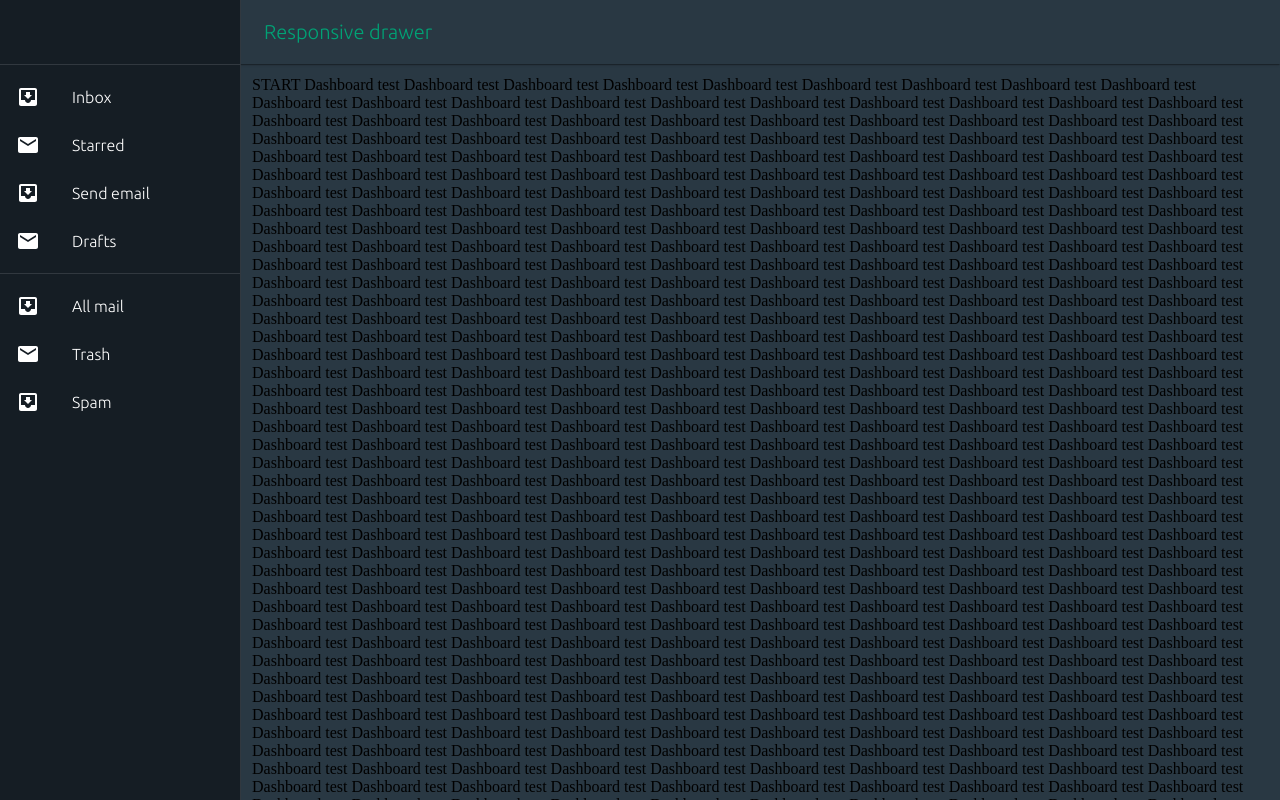
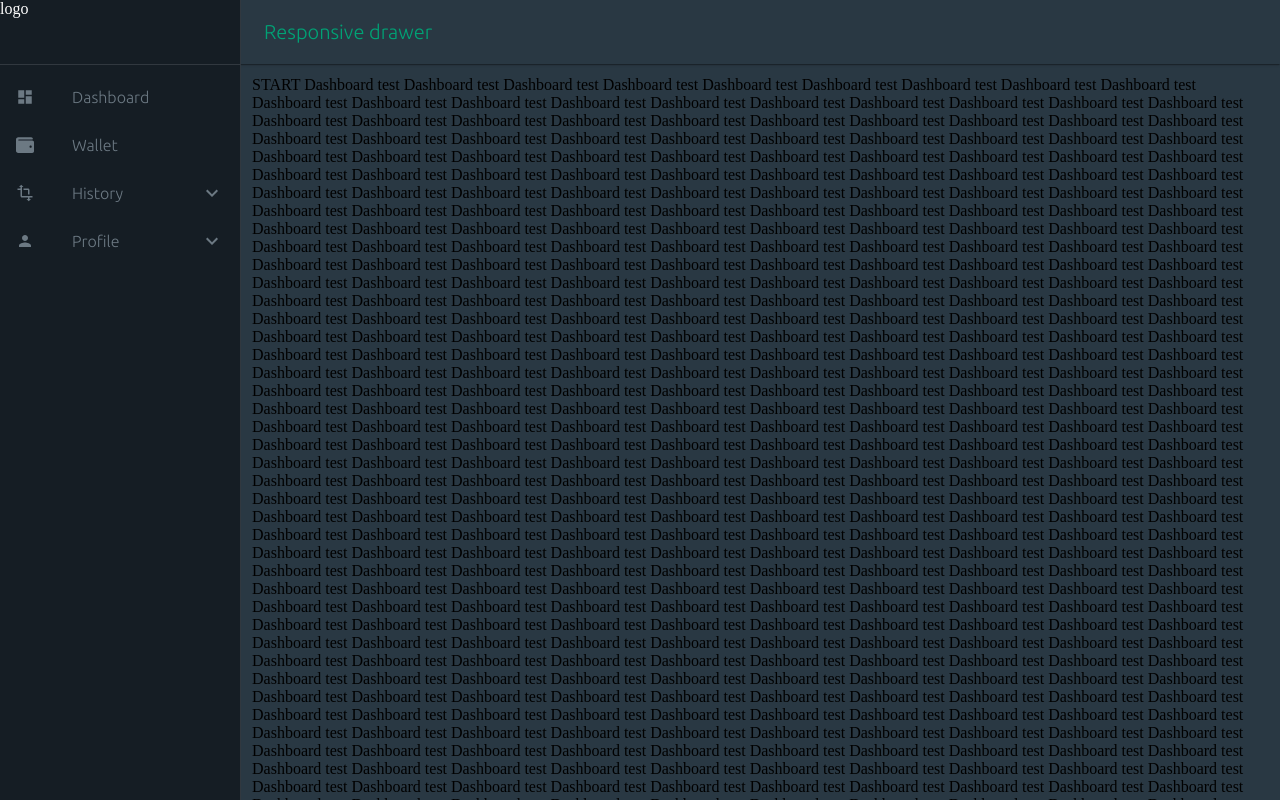
Before and after one commit to Mrsh1213/exchangeclient, a React (Create React App) app: page /dashboard in a window 1280 px wide. Built offline with nearby package versions, Linux system fonts and the light colour scheme; what jss-rtl would draw is missing.

Commit message:
design menuDrawer and router map recursive

```diff
--- a/package.json
+++ b/package.json
@@ -19,7 +19,8 @@
     "redux": "^4.0.5",
     "redux-saga": "^1.1.3",
     "lodash": "latest",
-    "query-string": "latest"
+    "query-string": "latest",
+    "clsx": "latest"
   },
   "devDependencies": {
     "react-scripts": "^4.0.1"
--- a/src/assets/css/app.css
+++ b/src/assets/css/app.css
@@ -66,16 +66,18 @@
     margin: 0;
 }
 
-*::-webkit-scrollbar {
-    width: 8px;
-    height: 8px;
-    background-color: #00a275;
+::-webkit-scrollbar {
+    width: 10px;
 }
 
-@media screen and (max-width: 960px) {
-    *::-webkit-scrollbar {
-        width: 8px;
-        height: 4px;
-        background-color: #00a275;
-    }
+/* Track */
+::-webkit-scrollbar-track {
+    box-shadow: inset 0 0 5px #26313a;
+    border-radius: 2px;
 }
+
+/* Handle */
+::-webkit-scrollbar-thumb {
+    background: #00a275;
+    border-radius: 5px;
+}
--- a/src/components/Layout/DashboardRoute.js
+++ b/src/components/Layout/DashboardRoute.js
@@ -34,12 +34,14 @@ function DashboardRoute(props) {
                 {
                     dashboardRouter.map(route => {
                         if (route.component) {
-                            return (<Route exact={route.exact} path={route.path} component={route.component}/>)
+                            return (<Route key={route.id} exact={route.exact} path={route.path}
+                                           component={route.component}/>)
                         } else if (route.children) {
                             return (
-                                <Route exact={route.exact} path={route.path}>
+                                <Route key={route.id} exact={route.exact} path={route.path}>
                                     {route.children.map(routeChild => {
-                                        return <Route exact={routeChild.exact} path={routeChild.path}
+                                        return <Route key={routeChild.id} exact={routeChild.exact}
+                                                      path={routeChild.path}
                                                       component={routeChild.component}/>
                                     })
                                     }
--- a/src/components/Layout/MenuDrawer.js
+++ b/src/components/Layout/MenuDrawer.js
@@ -1,27 +1,26 @@
-import React from 'react';
+import React, {useCallback, useState} from 'react';
 import PropTypes from 'prop-types';
 import AppBar from '@material-ui/core/AppBar';
 import Divider from '@material-ui/core/Divider';
 import Drawer from '@material-ui/core/Drawer';
 import Hidden from '@material-ui/core/Hidden';
 import IconButton from '@material-ui/core/IconButton';
-import InboxIcon from '@material-ui/icons/MoveToInbox';
 import List from '@material-ui/core/List';
 import ListItem from '@material-ui/core/ListItem';
 import ListItemIcon from '@material-ui/core/ListItemIcon';
 import ListItemText from '@material-ui/core/ListItemText';
-import MailIcon from '@material-ui/icons/Mail';
 import MenuIcon from '@material-ui/icons/Menu';
 import Toolbar from '@material-ui/core/Toolbar';
 import Typography from '@material-ui/core/Typography';
 import {makeStyles, useTheme} from '@material-ui/core/styles';
+import {dashboardRouter} from "../../consts/router";
+import {ExpandLess, ExpandMore} from "@material-ui/icons";
+import {Collapse} from "@material-ui/core";
+import {useHistory} from "react-router";
 
 const drawerWidth = 240;
 
 const useStyles = makeStyles((theme) => ({
-    root: {
-        display: 'flex',
-    },
     drawer: {
         [theme.breakpoints.up('sm')]: {
             width: drawerWidth,
@@ -46,12 +45,58 @@ const useStyles = makeStyles((theme) => ({
     drawerPaper: {
         backgroundColor: theme.palette.color[0][theme.palette.type],
         width: drawerWidth,
+    }
+
+}));
+const useStyleSubItem = makeStyles((theme) => ({
+    listItem: {
+        color: theme.palette.color[3][theme.palette.type],
+        paddingLeft: (ratio) => (theme.spacing(4) * ratio) * 0.5
     },
-    content: {
-        flexGrow: 1,
-        padding: theme.spacing(3),
-    },
+    listIconItem: {
+        color: theme.palette.color[3][theme.palette.type],
+        width: 18,
+        height: 18
+    }
 }));
+
+function ListItemBySubItem({route}) {
+    const [open, setOpen] = useState(false);
+    const history = useHistory();
+    const classes = useStyleSubItem(route.id.toString().length);
+
+
+    const handleClick = useCallback(() => {
+        if (route.component) {
+            history.push(route.path)
+        } else {
+            setOpen(prevState => !prevState);
+        }
+    }, [route]);
+    return (<>
+            <ListItem onClick={handleClick} className={classes.listItem}
+                      button key={route.title}>
+                <ListItemIcon>{<route.icon className={classes.listIconItem}/>}</ListItemIcon>
+                <ListItemText primary={route.title}/>
+                {route.children ? (open ? <ExpandLess/> : <ExpandMore/>) : null}
+            </ListItem>
+            <Collapse in={open} timeout="auto" unmountOnExit>
+                <List component="div" disablePadding>
+                    {route.children && route.children.map(routeChild => {
+                        return (
+                            <ListItemBySubItem route={routeChild}/>
+                            // <ListItem onClick={handleClick} className={classes.listItem} button key={routeChild.title}>
+                            //     <ListItemIcon>{<route.icon className={classes.listIconItem}/>}</ListItemIcon>
+                            //     <ListItemText primary={routeChild.title}/>
+                            //     {routeChild.children ? (open ? <ExpandLess/> : <ExpandMore/>) : null}
+                            // </ListItem>
+                        );
+                    })}
+                </List>
+            </Collapse>
+        </>
+    )
+}
 
 function MenuDrawer(props) {
     const {windows} = props;
@@ -65,23 +110,13 @@ function MenuDrawer(props) {
 
     const drawer = (
         <div>
-            <div className={classes.toolbar}/>
+            <div className={classes.toolbar}>
+                logo
+            </div>
             <Divider/>
             <List>
-                {['Inbox', 'Starred', 'Send email', 'Drafts'].map((text, index) => (
-                    <ListItem button key={text}>
-                        <ListItemIcon>{index % 2 === 0 ? <InboxIcon/> : <MailIcon/>}</ListItemIcon>
-                        <ListItemText primary={text}/>
-                    </ListItem>
-                ))}
-            </List>
-            <Divider/>
-            <List>
-                {['All mail', 'Trash', 'Spam'].map((text, index) => (
-                    <ListItem button key={text}>
-                        <ListItemIcon>{index % 2 === 0 ? <InboxIcon/> : <MailIcon/>}</ListItemIcon>
-                        <ListItemText primary={text}/>
-                    </ListItem>
+                {dashboardRouter.map((route, index) => (
+                    <ListItemBySubItem route={route}/>
                 ))}
             </List>
         </div>
--- a/src/consts/router.js
+++ b/src/consts/router.js
@@ -1,18 +1,50 @@
 import {Dashboard, Profile} from "../pages/Dashboard"
+import {FaWallet} from "react-icons/fa";
+import {FiRefreshCcw} from "react-icons/fi";
+import {MdDashboard, MdPerson, MdSettings, MdTransform} from "react-icons/md";
 
 export const dashboardRouter = [
     {
         id: 1,
+        title: "Dashboard",
+        icon: MdDashboard,
         path: "/dashboard",
         component: Dashboard,
         exact: true
     },
     {
         id: 2,
+        title: "Wallet",
+        icon: FaWallet,
+        path: "/dashboard/wallet",
+        component: Dashboard,
+        exact: true
+    },
+    {
+        id: 3,
+        title: "History",
+        icon: MdTransform,
+        path: "/dashboard/history",
+        children: [
+            {
+                id: 31,
+                title: "Transactions",
+                icon: FiRefreshCcw,
+                path: "/dashboard/history/transactions",
+                component: Profile.Setting,
+            }
+        ]
+    },
+    {
+        id: 5,
+        title: "Profile",
+        icon: MdPerson,
         path: "/dashboard/profile",
         children: [
             {
-                id: 1,
+                id: 51,
+                title: "Settings",
+                icon: MdSettings,
                 path: "/dashboard/profile/setting",
                 component: Profile.Setting,
             }
```
Also changed, not shown: 1 other file (tests, documents, lock files or other folders).
